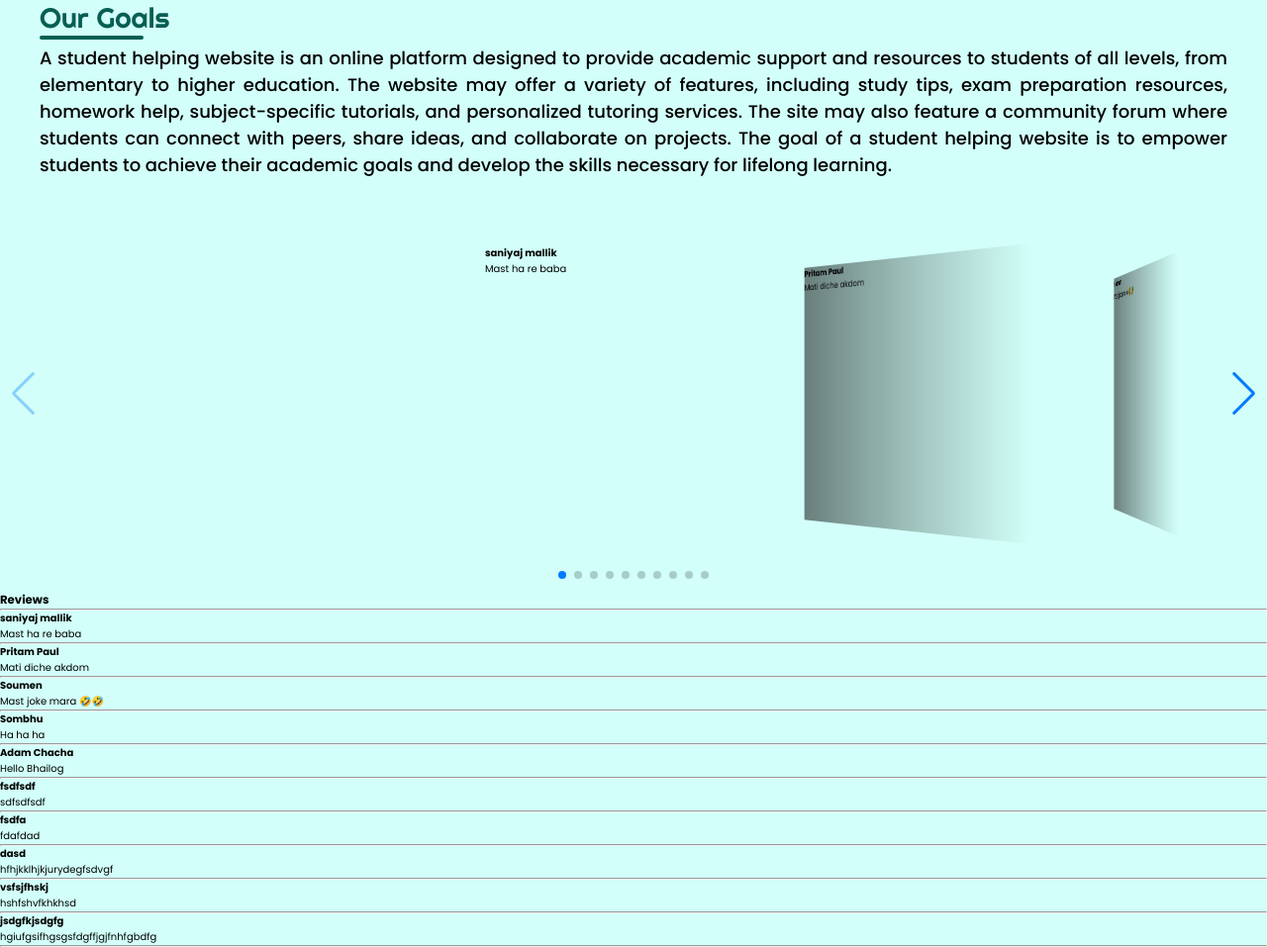
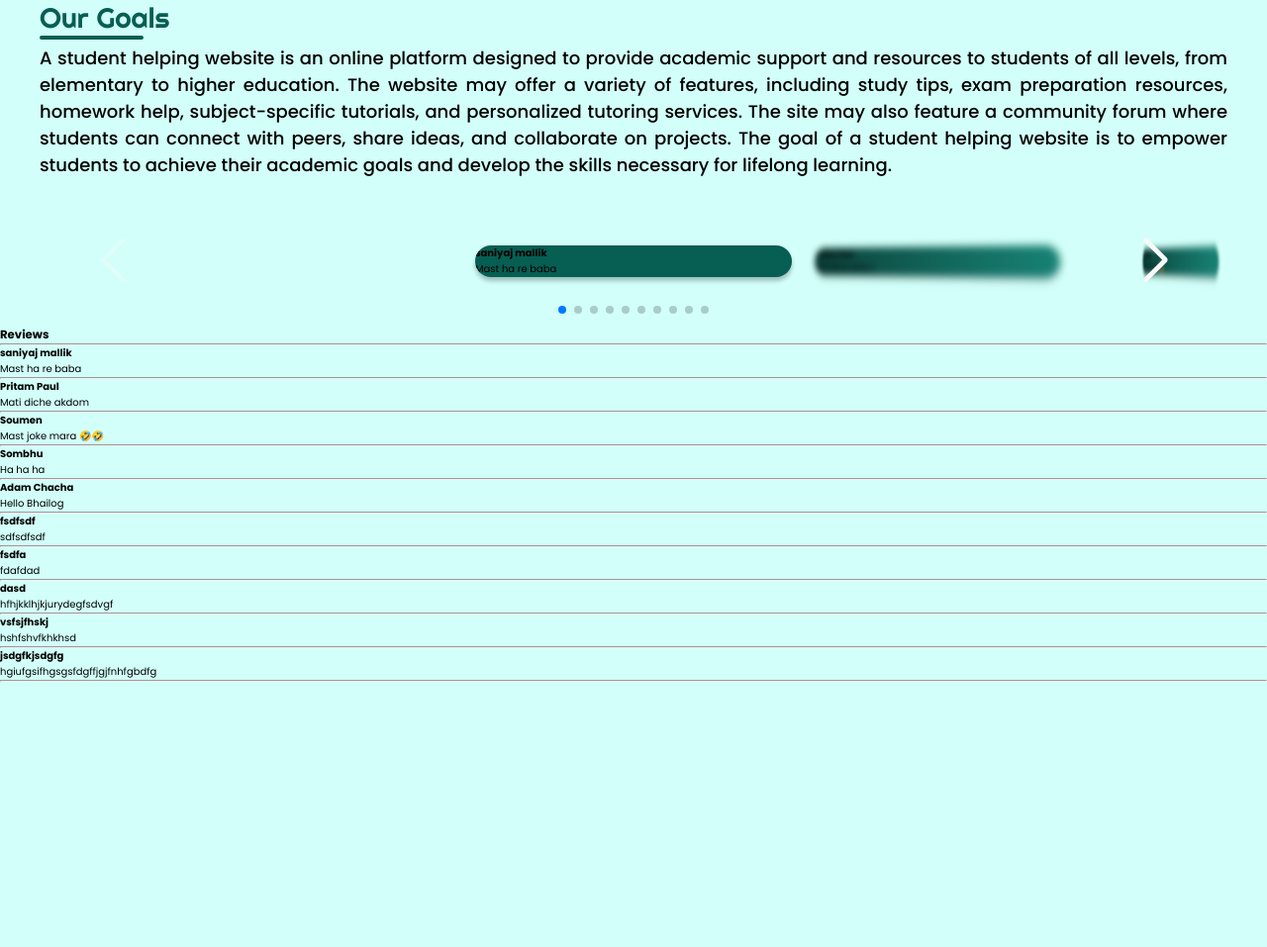
Before and after one commit to Saniyaj21/StudentQ, a Django app: page / in a window 1280 px wide. Shown: the part 782-1739 px from the top of the page at 99% size. After the commit the page ends 1471 px from the top, so only its background shows below. Run offline with Django 4.2, Linux system fonts and the light colour scheme; data comes from the database, SQL or seed files in the repository; both versions use the stored data as it was after the commit; style sheets or scripts are compiled from the project's sources; some libraries are stand-ins or nearby versions.

Commit message:
Review Section added without base

```diff
--- a/static/mStyle/home.css
+++ b/static/mStyle/home.css
@@ -77,6 +77,97 @@
 .swiper-container .swiper-slide {
   background-position: center;
   background-size: cover;
-  width: 300px;
-  height: 300px;
+  width: 320px;
+  background: var(--theme-clr-light);
+  border: none;
+  border-radius: 2.5rem;
+  overflow: hidden;
+  filter: blur(4px);
+  box-shadow: 0px 4px 4px rgba(0, 0, 0, 0.25);
+}
+.swiper-container .swiper-slide .testimonialBox {
+  position: relative;
+  width: 100%;
+  padding: 2.5rem;
+  color: var(--drk-white);
+}
+.swiper-container .swiper-slide .testimonialBox .quote {
+  position: absolute;
+  top: 1.53rem;
+  right: 2.53rem;
+  height: 5.5rem;
+  filter: invert(100%);
+  opacity: 0.5;
+  -webkit-user-select: none;
+     -moz-user-select: none;
+          user-select: none;
+}
+.swiper-container .swiper-slide .testimonialBox .details_of_review {
+  display: flex;
+  flex-direction: row;
+  align-items: center;
+  margin-bottom: 2rem;
+}
+.swiper-container .swiper-slide .testimonialBox .details_of_review .imgBox {
+  position: relative;
+  width: 5rem;
+  height: 5rem;
+  border-radius: 50%;
+  overflow: hidden;
+  margin-right: 1rem;
+}
+.swiper-container .swiper-slide .testimonialBox .details_of_review .imgBox .dp-profile {
+  position: absolute;
+  width: 100%;
+  height: 100%;
+  -o-object-fit: cover;
+     object-fit: cover;
+  top: 0;
+  left: 0;
+}
+.swiper-container .swiper-slide .testimonialBox .details_of_review .poster-name {
+  font-size: 1.8rem;
+  font-weight: 600;
+  letter-spacing: 0.1rem;
+  color: var(--drk-white);
+  text-transform: capitalize;
+  line-height: 1.8rem;
+}
+.swiper-container .swiper-slide .testimonialBox .details_of_review .poster-name span {
+  font-size: 1.25rem;
+  color: var(--light-gray);
+  font-weight: 200;
+}
+.swiper-container .swiper-slide .testimonialBox .contentReview {
+  font-size: 1.4rem;
+}
+.swiper-container .swiper-slide .testimonialBox .contentReview p {
+  text-align: justify;
+  color: var(--light-gray);
+}
+.swiper-container .swiper-slide-active {
+  filter: blur(0px);
+  background: var(--theme-clr);
+}
+.swiper-container .swiper-button-prev {
+  left: 10rem;
+  color: var(--drk-white);
+  font-weight: bold;
+  font-size: 1.5rem;
+}
+@media screen and (max-width: 450px) {
+  .swiper-container .swiper-button-prev {
+    display: none;
+  }
+}
+.swiper-container .swiper-button-next {
+  right: 10rem;
+  color: var(--drk-white);
+  font-weight: bold;
+  font-size: 1.5rem;
+}
+@media screen and (max-width: 450px) {
+  .swiper-container .swiper-button-next {
+    display: none;
+  }
 }/*# sourceMappingURL=home.css.map */
--- a/static/mStyle/home.scss
+++ b/static/mStyle/home.scss
@@ -79,8 +79,106 @@
     .swiper-slide {
         background-position: center;
         background-size: cover;
-        width: 300px;
-        height: 300px;
+        width: 320px;
+        // height: 300px;
+        background: var(--theme-clr-light);
+        border: none;
+        border-radius: 2.5rem;
+        overflow: hidden;
+        filter: blur(4px);
+        box-shadow: 0px 4px 4px rgba(0, 0, 0, 0.25);
+
+        .testimonialBox{
+            position: relative;
+            width: 100%;
+            padding: 2.5rem;
+            // padding-top: 5rem;
+            color: var(--drk-white);
+
+            .quote{
+                position: absolute;
+                top: 1.53rem;
+                right: 2.53rem;
+                height: 5.5rem;
+                filter: invert(100%);
+                opacity: 0.5;
+                user-select: none;
+            }
+
+            .details_of_review{
+                display: flex;
+                flex-direction: row;
+                align-items: center;
+                margin-bottom: 2rem;
+
+                .imgBox{
+                    position: relative;
+                    width: 5rem;
+                    height: 5rem;
+                    border-radius: 50%;
+                    overflow: hidden;
+                    margin-right: 1rem;
+
+                    .dp-profile{
+                        position: absolute;
+                        width: 100%;
+                        height: 100%;
+                        object-fit: cover;
+                        top: 0;
+                        left: 0;
+                    }
+                }
+                .poster-name{
+                    font-size: 1.8rem;
+                    font-weight: 600;
+                    letter-spacing: 0.1rem;
+                    color: var(--drk-white);
+                    text-transform: capitalize;
+                    line-height: 1.8rem;
+
+                    span{
+                        font-size: 1.25rem;
+                        color: var(--light-gray);
+                        font-weight: 200;
+                    }
+                }
+            }
+
+            .contentReview{
+                font-size: 1.4rem;
+
+                p{
+                    text-align: justify;
+                    color: var(--light-gray);
+                }
+            }
+        }
+    }
+    .swiper-slide-active{
+        filter: blur(0px);
+        background: var(--theme-clr);
+    }
+
+    .swiper-button-prev{
+        left: 10rem;
+        color: var(--drk-white);
+        font-weight: bold;
+        font-size: 1.5rem;
+
+        @media screen and (max-width:450px) {
+            display: none;
+        }
+    }
+
+    .swiper-button-next{
+        right: 10rem;
+        color: var(--drk-white);
+        font-weight: bold;
+        font-size: 1.5rem;
+
+        @media screen and (max-width:450px) {
+            display: none;
+        }
     }
 }
 
--- a/static/mStyle/main.css
+++ b/static/mStyle/main.css
@@ -16,6 +16,7 @@
     --dark-blue: #1a376e;
     --light-dark-blue: #083891;
     --theme-clr: #075E53;
+    --theme-clr-light: #178274;
     --hover-green: #094a42;
     --black: #000;
     --white: #fff;
```
Also changed, not shown: static/mStyle/footer.css (added, +12 -0 lines), static/mStyle/footer.scss (added, +12 -0 lines), README.md, db.sqlite3, static/icons/Footer-back.png (added), static/icons/right-quote-64.png (added), 2 other files.
